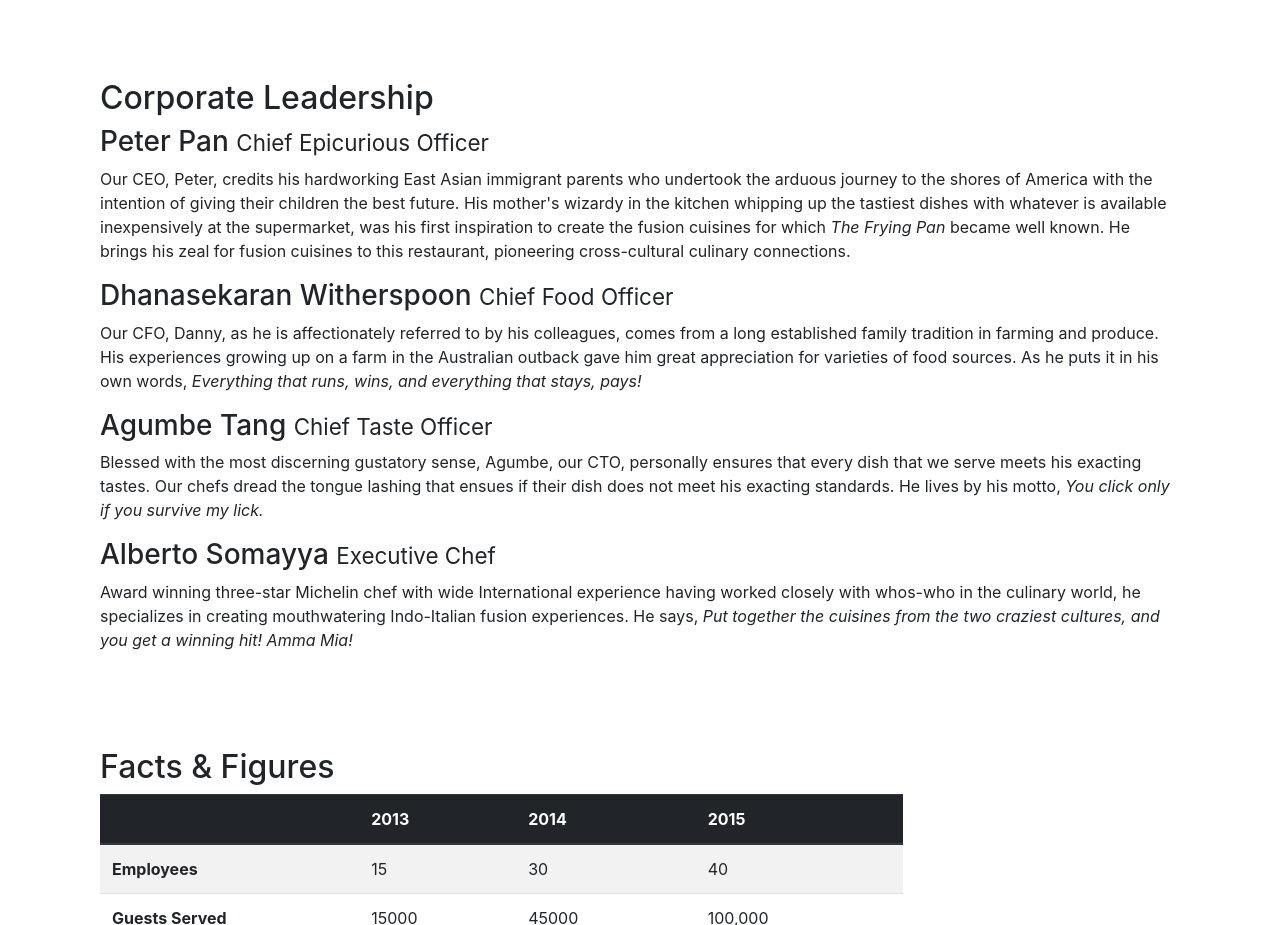
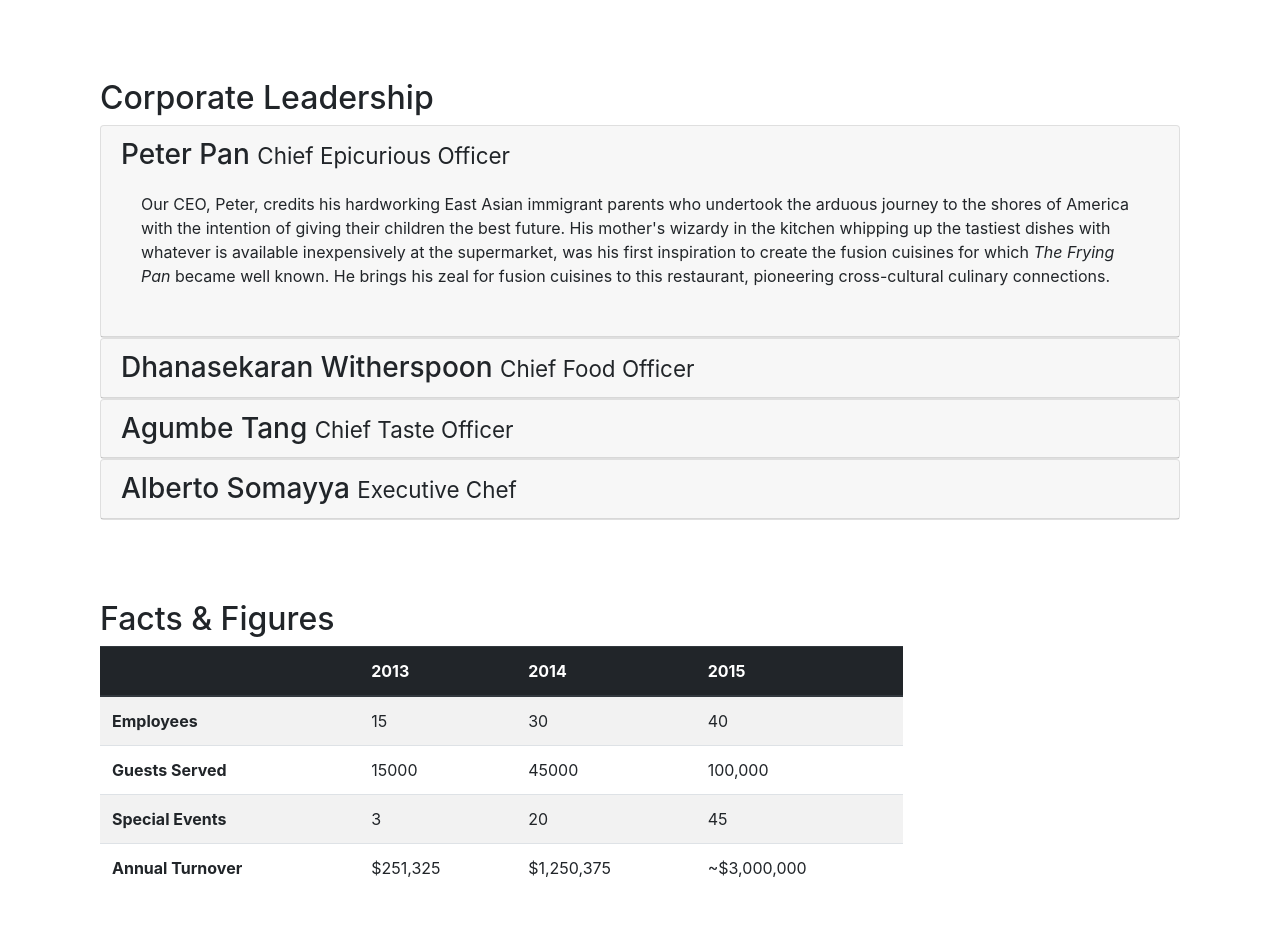
Before and after one commit to av392172/bootstrap, a website: page aboutus.html in a window 1280 px wide. Shown: the part 912-1837 px from the top of the page. Drawn offline with nearby package versions, Linux system fonts and the light colour scheme.

Commit message:
Accordion

```diff
--- a/aboutus.html
+++ b/aboutus.html
@@ -112,34 +112,86 @@
         <div class="row row-content">
             <div class="col-12 col-sm-12">
                 <h2>Corporate Leadership</h2>
-                <h3>Peter Pan <small>Chief Epicurious Officer</small></h3>
-                <p class="d-none d-sm-block">Our CEO, Peter, credits his hardworking East Asian immigrant parents who
-                    undertook the arduous
-                    journey to the shores of America with the intention of giving their children the best future. His
-                    mother's wizardy in the kitchen whipping up the tastiest dishes with whatever is available
-                    inexpensively at the supermarket, was his first inspiration to create the fusion cuisines for which
-                    <em>The Frying Pan</em> became well known. He brings his zeal for fusion cuisines to this
-                    restaurant, pioneering cross-cultural culinary connections.</p>
-                <h3>Dhanasekaran Witherspoon <small>Chief Food Officer</small></h3>
-                <p class="d-none d-sm-block">Our CFO, Danny, as he is affectionately referred to by his colleagues,
-                    comes from a long established
-                    family tradition in farming and produce. His experiences growing up on a farm in the Australian
-                    outback gave him great appreciation for varieties of food sources. As he puts it in his own words,
-                    <em>Everything that runs, wins, and everything that stays, pays!</em></p>
-                <h3>Agumbe Tang <small>Chief Taste Officer</small></h3>
-                <p class="d-none d-sm-block">Blessed with the most discerning gustatory sense, Agumbe, our CTO,
-                    personally ensures that every dish
-                    that we serve meets his exacting tastes. Our chefs dread the tongue lashing that ensues if their
-                    dish does not meet his exacting standards. He lives by his motto, <em>You click only if you survive
-                        my lick.</em></p>
-                <h3>Alberto Somayya <small>Executive Chef</small></h3>
-                <p class="d-none d-sm-block">Award winning three-star Michelin chef with wide International experience
-                    having worked closely with
-                    whos-who in the culinary world, he specializes in creating mouthwatering Indo-Italian fusion
-                    experiences. He says, <em>Put together the cuisines from the two craziest cultures, and you get a
-                        winning hit! Amma Mia!</em></p>
+                <div id="accordion">
+                    <div class="card">
+                        <div class="card-header" role="tab" id="peterhead">
+                            <h3 class="mb-0">
+                                <a data-toggle="collapse" data-target="#peter">
+                                    Peter Pan <small>Chief Epicurious Officer</small>
+                                </a>
+                            </h3>
+                            <div role="tabpanel" class="collapse show" id="peter" data-parent="#accordion">
+
+                                <div class="card-body">
+                                    <p>Our CEO, Peter, credits his hardworking East Asian immigrant parents who undertook
+                                        the
+                                        arduous journey to the shores of America with the intention of giving their children
+                                        the
+                                        best future. His mother's wizardy in the kitchen whipping up the tastiest dishes
+                                        with
+                                        whatever is available inexpensively at the supermarket, was his first inspiration to
+                                        create
+                                        the fusion cuisines for which <em>The Frying Pan</em> became well known. He brings
+                                        his zeal
+                                        for fusion cuisines to this restaurant, pioneering cross-cultural culinary
+                                        connections.</p>
+                                    </div>
+                                </div>
+                        </div>
+                    </div>
+
+                    <div class="card">
+                        <div class="card-header" role="tab" id="dannyhead">
+                            <h3 class="mb-0">
+                                <a data-toggle="collapse" data-target="#danny">
+                                    Dhanasekaran Witherspoon <small>Chief Food Officer</small>
+                                </a>
+                            </h3>
+                        </div>
+                        <div class="collapse" id="danny" data-parent="#accordion">
+                            <div class="card-body">
+                                <p class="d-none d-sm-block">Our CFO, Danny, as he is affectionately referred to by his colleagues, comes from a long
+                                    established family tradition in farming and produce. His experiences growing up on a farm in
+                                    the Australian outback gave him great appreciation for varieties of food sources. As he puts
+                                    it in his own words, <em>Everything that runs, wins, and everything that stays, pays!</em>
+                                </p>
+                            </div>
+                        </div>
+                    </div>
+
+                    <div class="card">
+                        <div class="card-header" role="tab" id="agumbehead">
+                        <h3 class="mb-0">
+                            <a class="collapsed" data-toggle="collapse" data-target="#agumbe">
+                            Agumbe Tang <small>Chief Taste Officer</small>
+                            </a>
+                        </h3>
+                    </div>
+                    <div class="collapse" id="agumbe" data-parent="#accordion">
+                        <div class="card-body">
+                            <p class="d-none d-sm-block">Blessed with the most discerning gustatory sense, Agumbe, our CTO, personally ensures that every dish that we serve meets his exacting tastes. Our chefs dread the tongue lashing that ensues if their dish does not meet his exacting standards. He lives by his motto, <em>You click only if you survive my lick.</em></p>
+                        </div>
+                    </div>
+                </div>
+
+                <div class="card">
+                        <div class="card-header" role="tab" id="albertohead">
+                        <h3 class="mb-0">
+                            <a class="collapsed" data-toggle="collapse" data-target="#alberto">
+                            Alberto Somayya <small>Executive Chef</small>
+                            </a>
+                        </h3>
+                    </div>
+                    <div class="collapse" id="alberto" data-parent="#accordion">
+                        <div class="card-body">
+                            <p class="d-none d-sm-block">Award winning three-star Michelin chef with wide International experience having worked closely with whos-who in the culinary world, he specializes in creating mouthwatering Indo-Italian fusion experiences. He says, <em>Put together the cuisines from the two craziest cultures, and you get a winning hit! Amma Mia!</em></p>
+                        </div>
+                    </div>
+                </div>
+                </div>
             </div>
         </div>
+
         <div class="row row-content">
             <div class="col-12 col-sm-9">
                 <h2>Facts &amp; Figures </h2>
--- a/css/styles.css
+++ b/css/styles.css
@@ -32,3 +32,8 @@ body{
 .navbar-dark{
     background-color: #512DA8;
 }
+.tab-content{
+    border-left: 1px solid #ddd;
+    border-right: 1px solid #ddd;
+    border-bottom: 1px solid #ddd;
+}
```
Also changed, not shown: index.html (+0 -2 lines).
